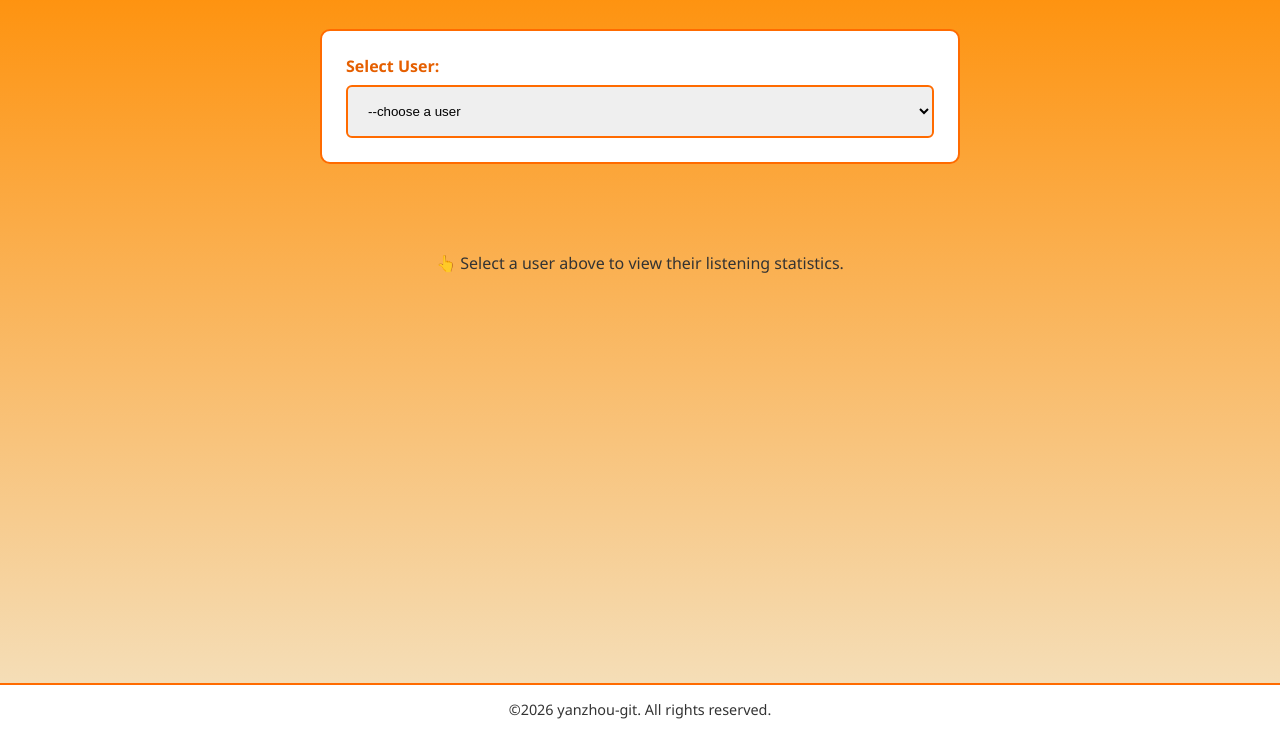
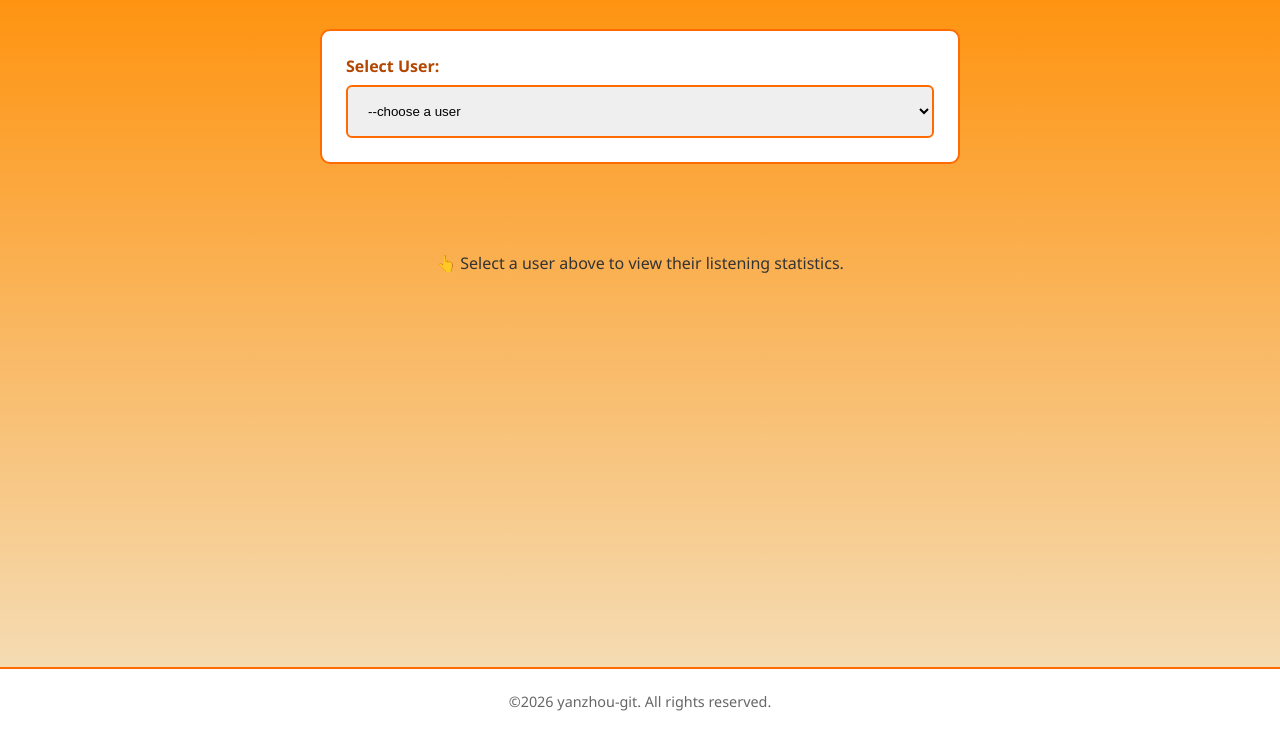
Before and after one commit to yanzhou-git/Music-Data, a website with bundled scripts: page index.html in a window 1280 px wide. Shown: the part 67-800 px from the top of the page. Built offline with nearby package versions, Linux system fonts and the light colour scheme.

Commit message:
lighthouse accessibility

```diff
--- a/index.html
+++ b/index.html
@@ -1,5 +1,5 @@
 <!DOCTYPE html>
-<html>
+<html lang="en">
   <head>
     <meta charset="UTF-8" />
     <meta name="viewport" content="width=device-width, initial-scale=1.0" />
--- a/styles.css
+++ b/styles.css
@@ -1,7 +1,7 @@
 :root{
 /* color */
     --color-primary: #FF6B00;
-    --color-primary-dark:#e55f00;
+    --color-primary-dark:#b34600;
     --color-bg-gradient-start: #ff8c00;
     --color-bg-gradient-end: #f4e3c3;
     --color-card-bg: #ffffff;
@@ -115,6 +115,6 @@ footer {
   font-size:     var(--font-size-sm);
   background:    #ffffff;
   border-top:    2px solid var(--color-primary);
-  color:         var(--color-text-sub);
-  padding: 0;
+  color:         var(--color-text-muted);
+  padding: var(--space-xs);
 }
```
